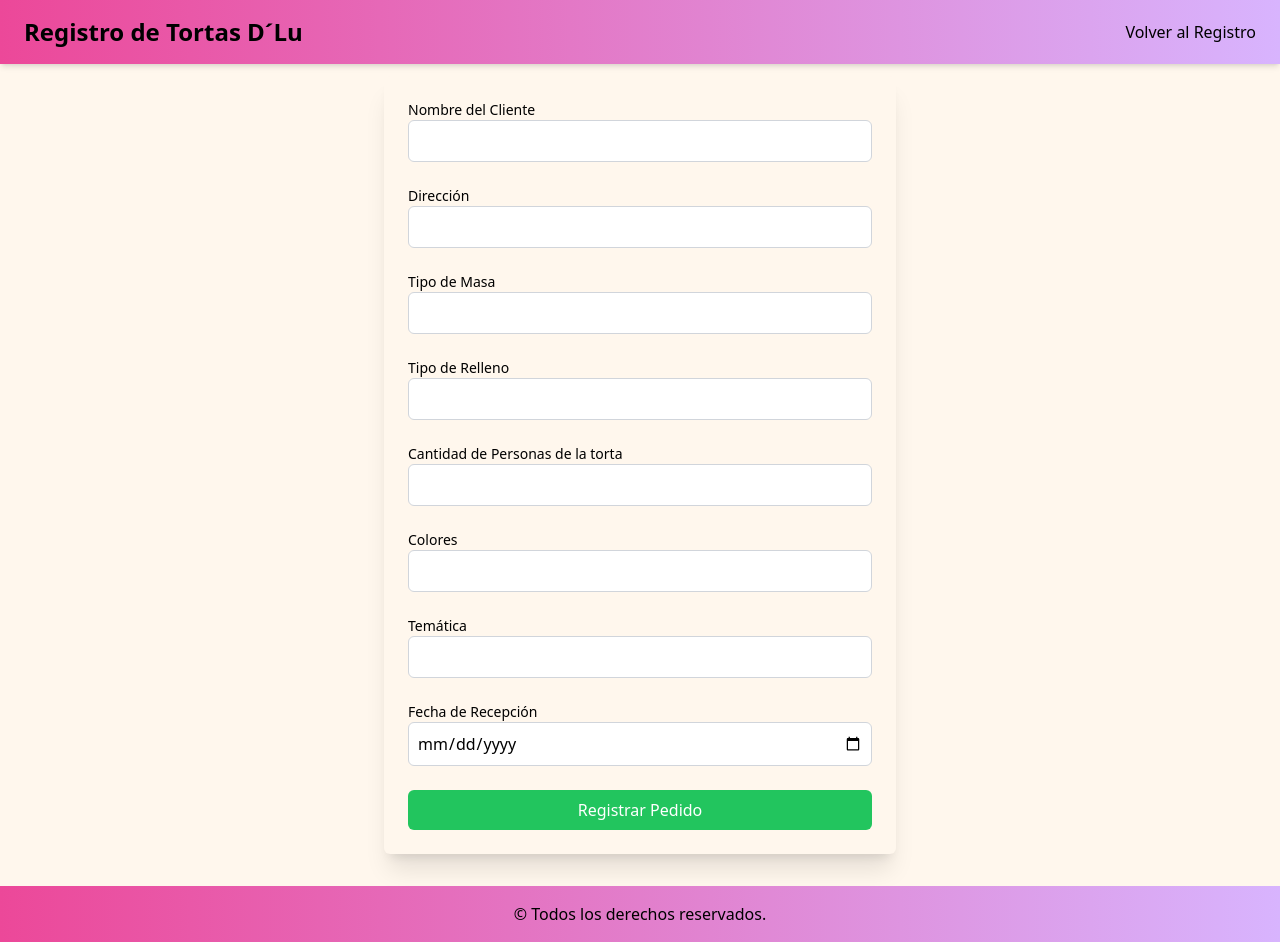
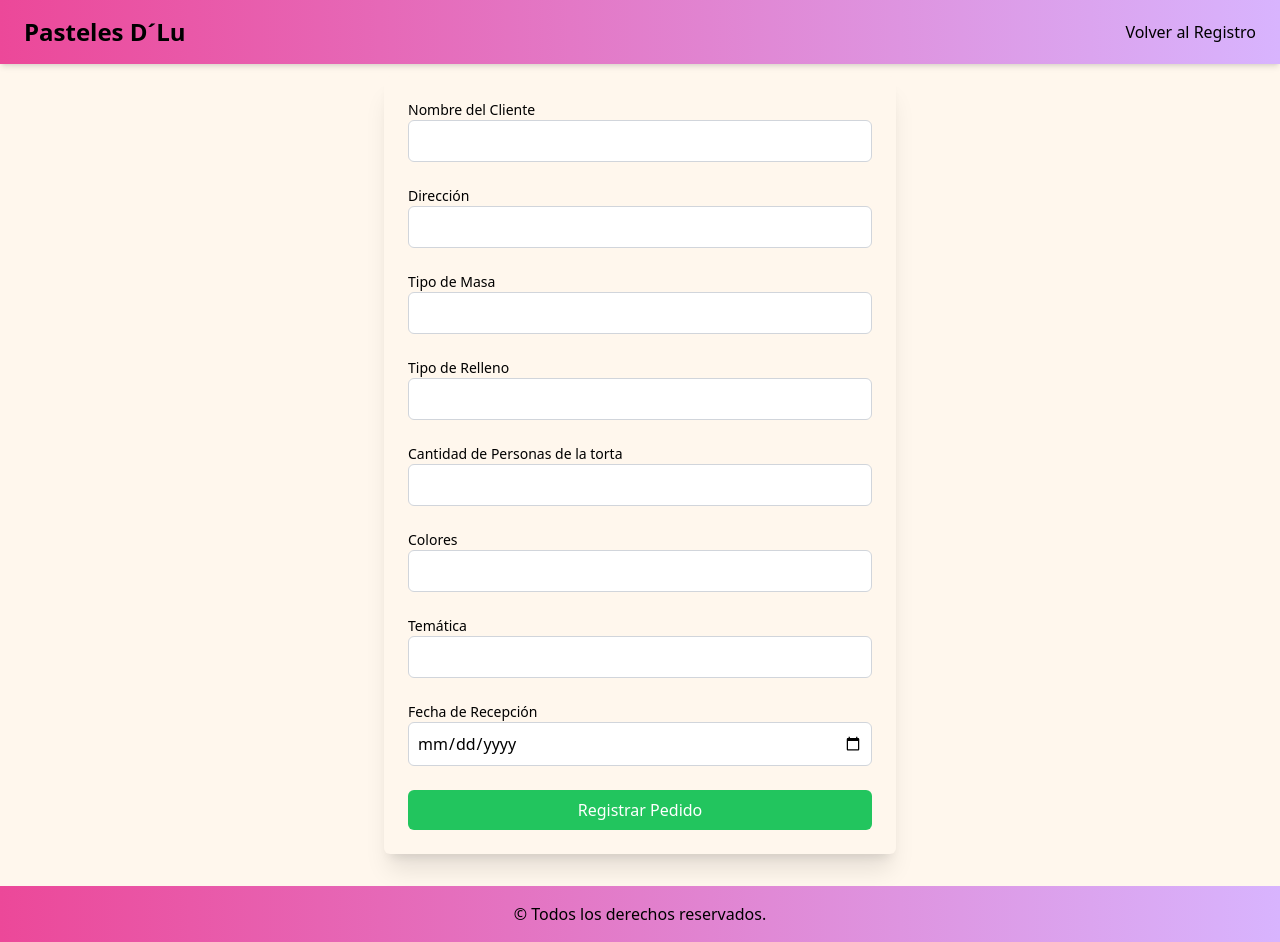
Before and after one commit to Mario-Dorado/RegistradorDePedidos, a React (Vite) app: page / in a window 1280 px wide. Built offline with nearby package versions, Linux system fonts and the light colour scheme.

Commit message:
Cambiado el titulo del header

```diff
--- a/src/Header.tsx
+++ b/src/Header.tsx
@@ -5,7 +5,7 @@
   return (
     <header className="w-full bg-gradient-to-r from-pink-500 to-purple-300 text-black py-4 fixed top-0 z-10 shadow-md">
       <div className="container mx-auto flex justify-between items-center px-6">
-        <h1 className="text-2xl font-bold">Registro de Tortas D´Lu</h1>
+        <h1 className="text-2xl font-bold">Pasteles D´Lu</h1>
         <nav>
           <ul className="flex space-x-6">
             <li>
```
